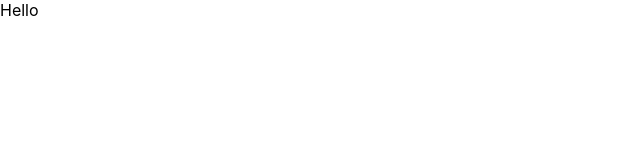
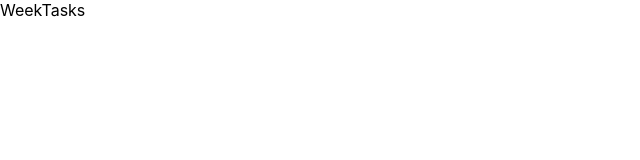
Before and after one commit to Ana-Vartasashvili/task-management-app, a React app: page /tasks/next-seven-days in a window 1280 px wide. Shown: the top 160 px of the page, without its empty margins (0-640 px from the left). Built offline with nearby package versions, Linux system fonts and the light colour scheme; the HTML template or start-up script is replaced by a standard one.

Commit message:
define routes for components

```diff
--- a/src/App.tsx
+++ b/src/App.tsx
@@ -1,9 +1,17 @@
-function App() {
+import { Routes, Route } from "react-router-dom";
+import React from "react";
+import Home from "./pages/Home";
+import WeekTasks from "./pages/WeekTasks";
+import AllTasks from "./pages/AllTasks";
+
+const App: React.FC<{}> = () => {
   return (
-    <div>
-      <div>Hello</div>
-    </div>
+    <Routes>
+      <Route path="/" element={<Home />} />
+      <Route path="/tasks/next-seven-days" element={<WeekTasks />} />
+      <Route path="/tasks/all" element={<AllTasks />} />
+    </Routes>
   );
-}
+};
 
 export default App;
--- /dev/null
+++ b/src/pages/AllTasks.tsx
@@ -0,0 +1,7 @@
+import React from "react";
+
+const AllTasks: React.FC = () => {
+  return <div>AllTasks</div>;
+};
+
+export default AllTasks;
--- /dev/null
+++ b/src/pages/Home.tsx
@@ -0,0 +1,5 @@
+const Home: React.FC = () => {
+  return <div>Home</div>;
+};
+
+export default Home;
--- /dev/null
+++ b/src/pages/WeekTasks.tsx
@@ -0,0 +1,5 @@
+const WeekTasks: React.FC = () => {
+  return <div>WeekTasks</div>;
+};
+
+export default WeekTasks;
```
